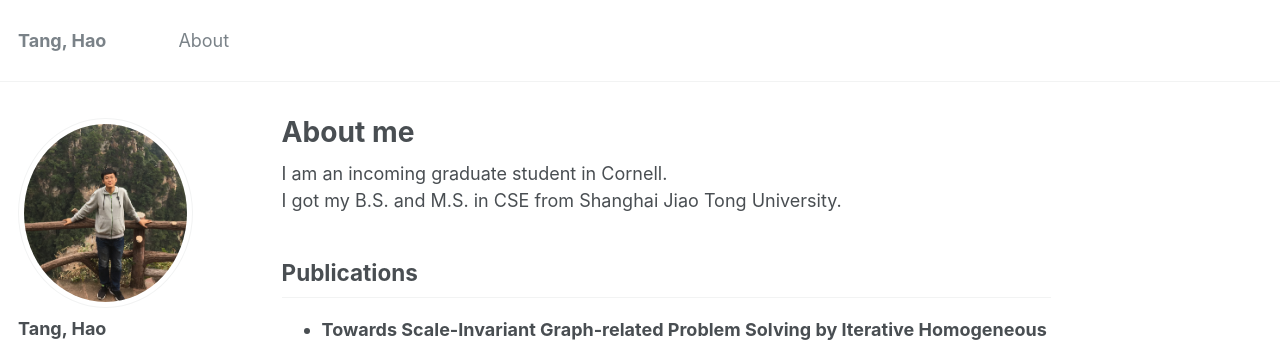
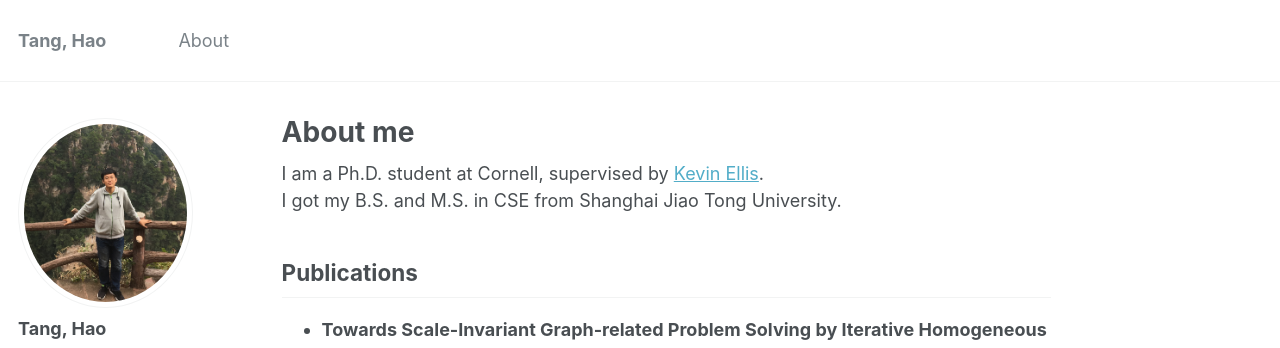
Before and after one commit to haotang1995/haotang1995.github.io, a Jekyll site: the page built from _pages/about.md, in a window 1280 px wide and 1162 px high. Shown: the top 348 px of the window. Built offline with Jekyll 4.4.1, drawn with Linux system fonts in a browser that asks for light colours; a script that is not in the unit is left out.

Commit message:
Update about.md
Changing the occupation.

```diff
--- a/_pages/about.md
+++ b/_pages/about.md
@@ -8,7 +8,7 @@ redirect_from:
   - /about.html
 ---
 
-I am an incoming graduate student in Cornell. \\
+I am a Ph.D. student at Cornell, supervised by [Kevin Ellis](https://www.cs.cornell.edu/~ellisk/). \\
 I got my B.S. and M.S. in CSE from Shanghai Jiao Tong University.
 
 ## Publications
```
